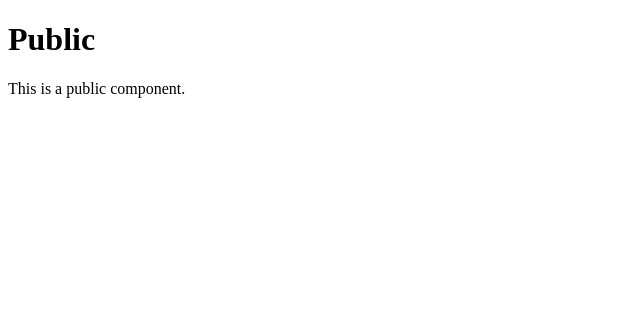
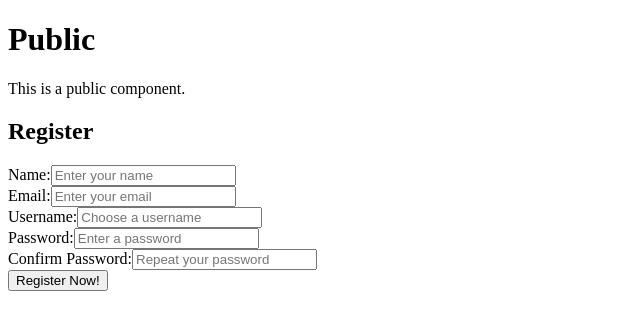
Before and after one commit to wilsone24/Twitter-SinglePageApp, a React (Vite) app: page / in a window 1280 px wide. Shown: the top 330 px of the page, without its empty margins (0-640 px from the left). Built offline with nearby package versions, Linux system fonts and the light colour scheme.

Commit message:
feat: enhance Register component with form fields and validation

```diff
--- a/src/components/public/index.tsx
+++ b/src/components/public/index.tsx
@@ -1,5 +1,5 @@
 
-
+import Register from "./register";
 
 
 function Public() {
@@ -7,6 +7,7 @@ function Public() {
     <div>
       <h1>Public</h1>
       <p>This is a public component.</p>
+      <Register></Register>
     </div>
   );
 }
--- a/src/components/public/register/index.tsx
+++ b/src/components/public/register/index.tsx
@@ -1,10 +1,103 @@
-import { useState } from "react";
+import React, { useEffect, useState } from "react";
 
 function Register() {
+  const [name, setName] = useState("");
+  const [email, setEmail] = useState("");
+  const [username, setUsername] = useState("");
+  const [password, setPassword] = useState("");
+  const [passwordConfirmation, setPasswordConfirmation] = useState("");
+
+  const register_post = async () => {
+    const response = await fetch("http://0.0.0.0:8083/api/users", {
+      method: "POST",
+      headers: { "Content-Type": "application/json" },
+      body: JSON.stringify({
+        name,
+        email,
+        username,
+        password,
+        passwordConfirmation,
+      }),
+    }); // wilsone wilsone@gmail.com   wil24
+    const data = await response.json();
+    console.log(data);
+    setName("");
+    setEmail("");
+    setUsername("");
+    setPassword("");
+    setPasswordConfirmation("");
+    alert("Registration successful!");
+  };
+
+  const handleSubmit = (e: React.FormEvent<HTMLFormElement>) => {
+    e.preventDefault();
+    if (password !== passwordConfirmation) {
+      alert("Passwords do not match!");
+      return;
+    }
+    register_post();
+  };
+
+  useEffect(() => {
+    console.log(name);
+  }, [name]);
+
   return (
     <div>
-      <div></div>
-      <div></div>
+      <h2>Register</h2>
+      <form onSubmit={handleSubmit}>
+        <div>
+          <label htmlFor="name">Name:</label>
+          <input
+            type="text"
+            value={name}
+            onChange={(e) => setName(e.target.value)}
+            placeholder="Enter your name"
+          />
+        </div>
+
+        <div>
+          <label htmlFor="email">Email:</label>
+          <input
+            type="email"
+            value={email}
+            onChange={(e) => setEmail(e.target.value)}
+            placeholder="Enter your email"
+          />
+        </div>
+
+        <div>
+          <label htmlFor="username">Username:</label>
+          <input
+            type="text"
+            value={username}
+            onChange={(e) => setUsername(e.target.value)}
+            placeholder="Choose a username"
+          />
+        </div>
+
+        <div>
+          <label htmlFor="password">Password:</label>
+          <input
+            type="password"
+            value={password}
+            onChange={(e) => setPassword(e.target.value)}
+            placeholder="Enter a password"
+          />
+        </div>
+
+        <div>
+          <label htmlFor="passwordConfirmation">Confirm Password:</label>
+          <input
+            type="password"
+            value={passwordConfirmation}
+            onChange={(e) => setPasswordConfirmation(e.target.value)}
+            placeholder="Repeat your password"
+          />
+        </div>
+
+        <button type="submit">Register Now!</button>
+      </form>
     </div>
   );
 }
```
